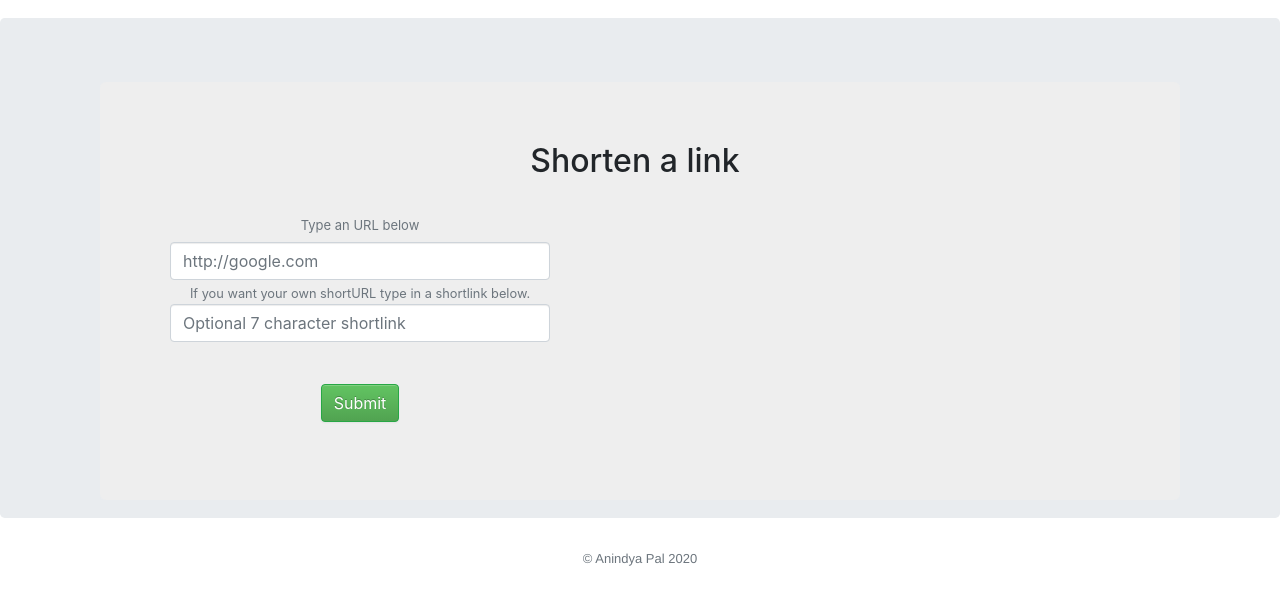
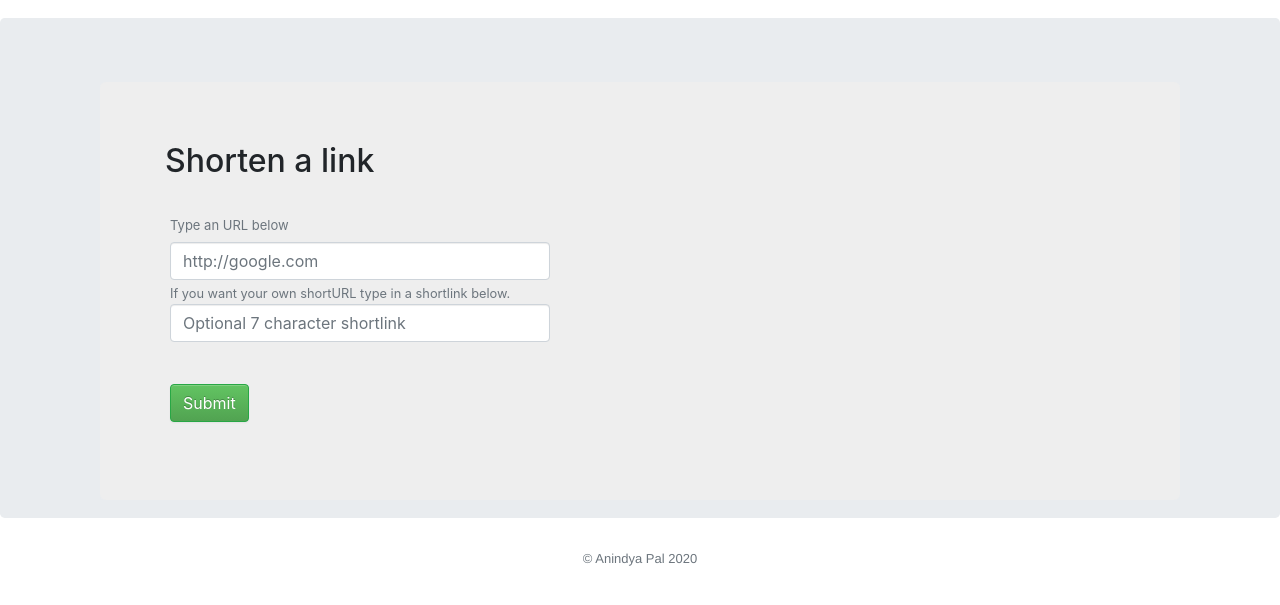
Before and after one commit to Anindya-tnt/tinyLink, a Django app: page / in a window 1280 px wide. Shown: the part 56-661 px from the top of the page. Run offline with Django 3.2, Linux system fonts and the light colour scheme; some libraries are stand-ins or nearby versions.

```diff
--- a/templates/index.html
+++ b/templates/index.html
@@ -35,7 +35,7 @@
 
 <main role="main">
 
-  <section class="jumbotron text-center">
+  <section class="jumbotron text-left">
     <div class="container">
         <script src="https://code.jquery.com/jquery-3.3.1.slim.min.js" integrity="sha384-q8i/X+965DzO0rT7abK41JStQIAqVgRVzpbzo5smXKp4YfRvH+8abtTE1Pi6jizo" crossorigin="anonymous"></script>
 <script src="https://cdnjs.cloudflare.com/ajax/libs/popper.js/1.14.6/umd/popper.min.js" integrity="sha384-wHAiFfRlMFy6i5SRaxvfOCifBUQy1xHdJ/yoi7FRNXMRBu5WHdZYu1hA6ZOblgut" crossorigin="anonymous"></script>
```
